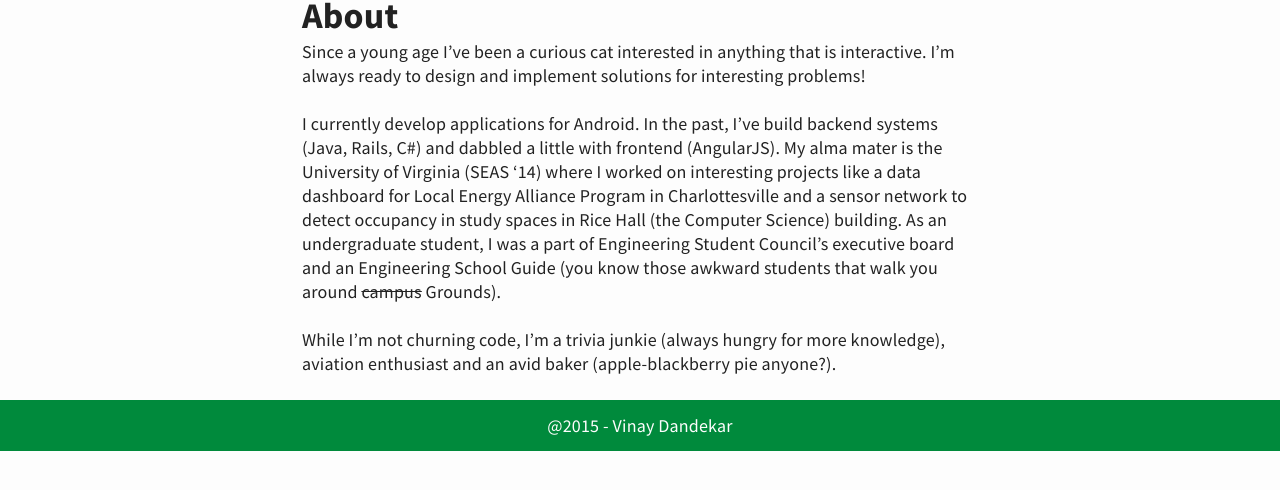
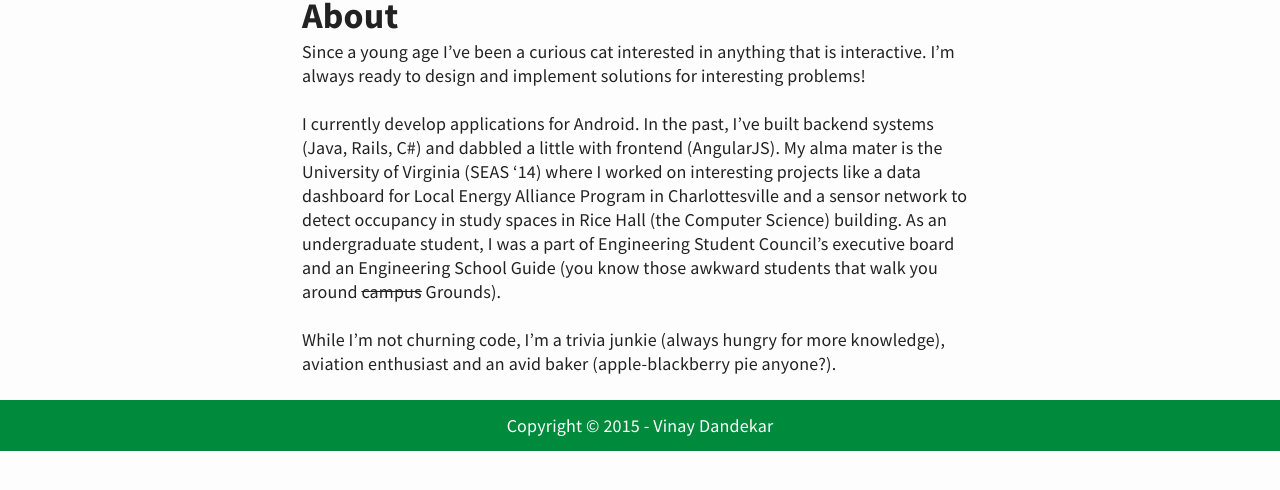
Before and after one commit to roadmapper/roadmapper.github.io, a Jekyll site: the page built from about.md, in a window 1280 px wide. Shown: the part 224-714 px from the top of the page. Built offline with Jekyll 4.4.1, drawn with Linux system fonts in a browser that asks for light colours; nearby versions of some CDN libraries; Markdown is read by kramdown in place of the engine named in the settings.

Commit message:
Fixing copyright, thanks @mrecachinas

```diff
--- a/_includes/footer.html
+++ b/_includes/footer.html
@@ -1 +1 @@
-<footer><span>@2015 - Vinay Dandekar</span></footer>
+<footer><span>Copyright &copy; {{ site.time | date: '%Y' }} - Vinay Dandekar</span></footer>
--- a/_includes/nav-footer-custom.html
+++ b/_includes/nav-footer-custom.html
@@ -1,5 +1,5 @@
 <footer>
 
 	<!-- Your custom nav footer here -->
-	<span>@2015 - Vinay Dandekar</span>
+	<span>Copyright &copy; {{ site.time | date: '%Y' }} - Vinay Dandekar</span>
 </footer>
--- a/about.md
+++ b/about.md
@@ -5,6 +5,6 @@ title: Who is Vinay?
 ## About
 Since a young age I've been a curious cat interested in anything that is interactive. I'm always ready to design and implement solutions for interesting problems!
 
-I currently develop applications for Android. In the past, I've build backend systems (Java, Rails, C#) and dabbled a little with frontend (AngularJS). My alma mater is the University of Virginia (SEAS '14) where I worked on interesting projects like a data dashboard for Local Energy Alliance Program in Charlottesville and a sensor network to detect occupancy in study spaces in Rice Hall (the Computer Science) building. As an undergraduate student, I was a part of Engineering Student Council's executive board and an Engineering School Guide (you know those awkward students that walk you around ~~campus~~ Grounds).
+I currently develop applications for Android. In the past, I've built backend systems (Java, Rails, C#) and dabbled a little with frontend (AngularJS). My alma mater is the University of Virginia (SEAS '14) where I worked on interesting projects like a data dashboard for Local Energy Alliance Program in Charlottesville and a sensor network to detect occupancy in study spaces in Rice Hall (the Computer Science) building. As an undergraduate student, I was a part of Engineering Student Council's executive board and an Engineering School Guide (you know those awkward students that walk you around ~~campus~~ Grounds).
 
 While I'm not churning code, I'm a trivia junkie (always hungry for more knowledge), aviation enthusiast and an avid baker (apple-blackberry pie anyone?).
```
